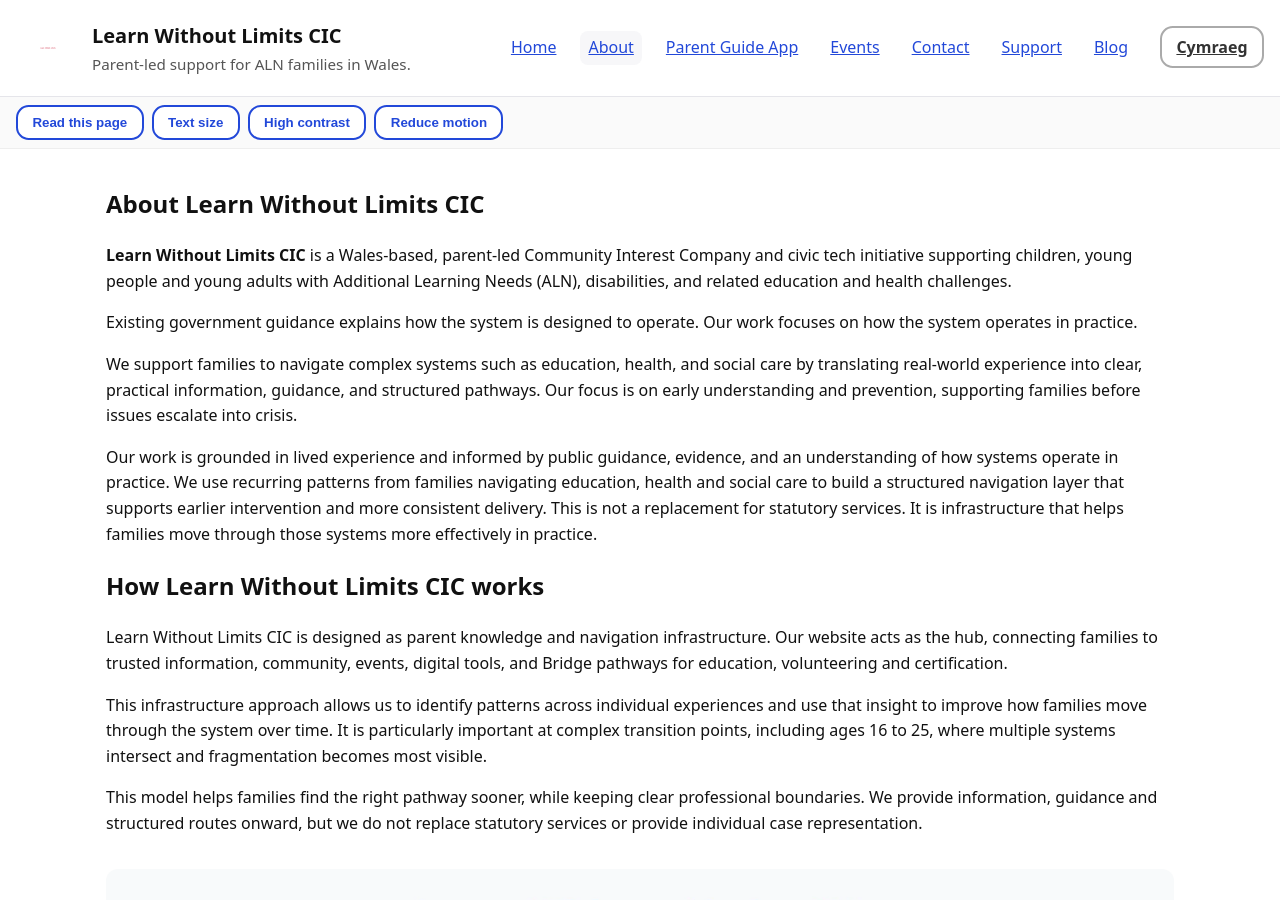
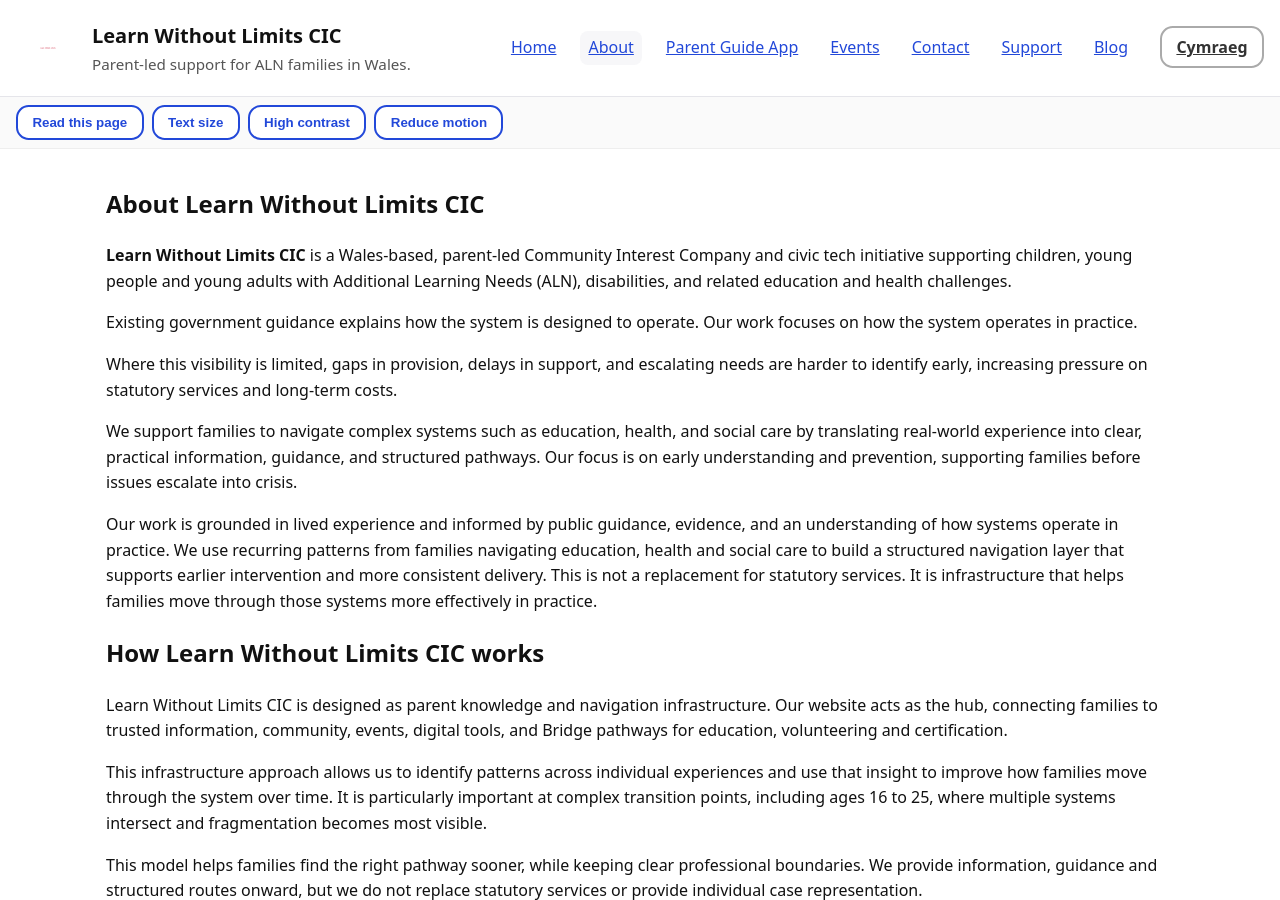
Before and after one commit to StephShobiye/learnwithoutlimitscic.github.io, a Jekyll site: the page about.en.html, which Jekyll copies as it is, in a window 1280 px wide and 900 px high. Built offline with Jekyll 4.4.1, drawn with Linux system fonts in a browser that asks for light colours.

Commit message:
update(about): add system impact statement
update(about): add system impact statement

```diff
--- a/about.en.html
+++ b/about.en.html
@@ -63,6 +63,10 @@ education and health challenges.
 <p>
 Existing government guidance explains how the system is designed to operate. Our work focuses on how the
 system operates in practice.
+</p>
+<p>
+Where this visibility is limited, gaps in provision, delays in support, and escalating needs are harder to identify early,
+increasing pressure on statutory services and long-term costs.
 </p>
 
 <p>
```
